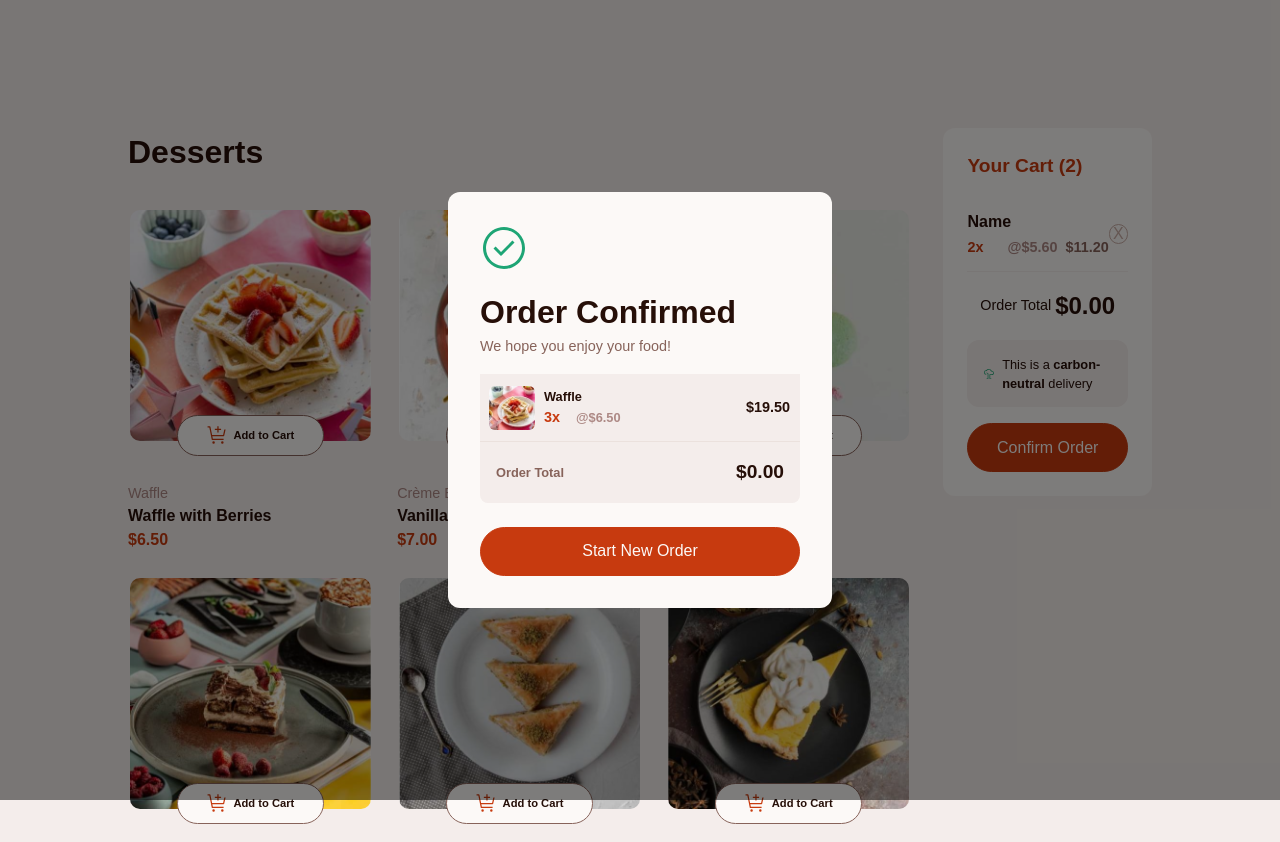
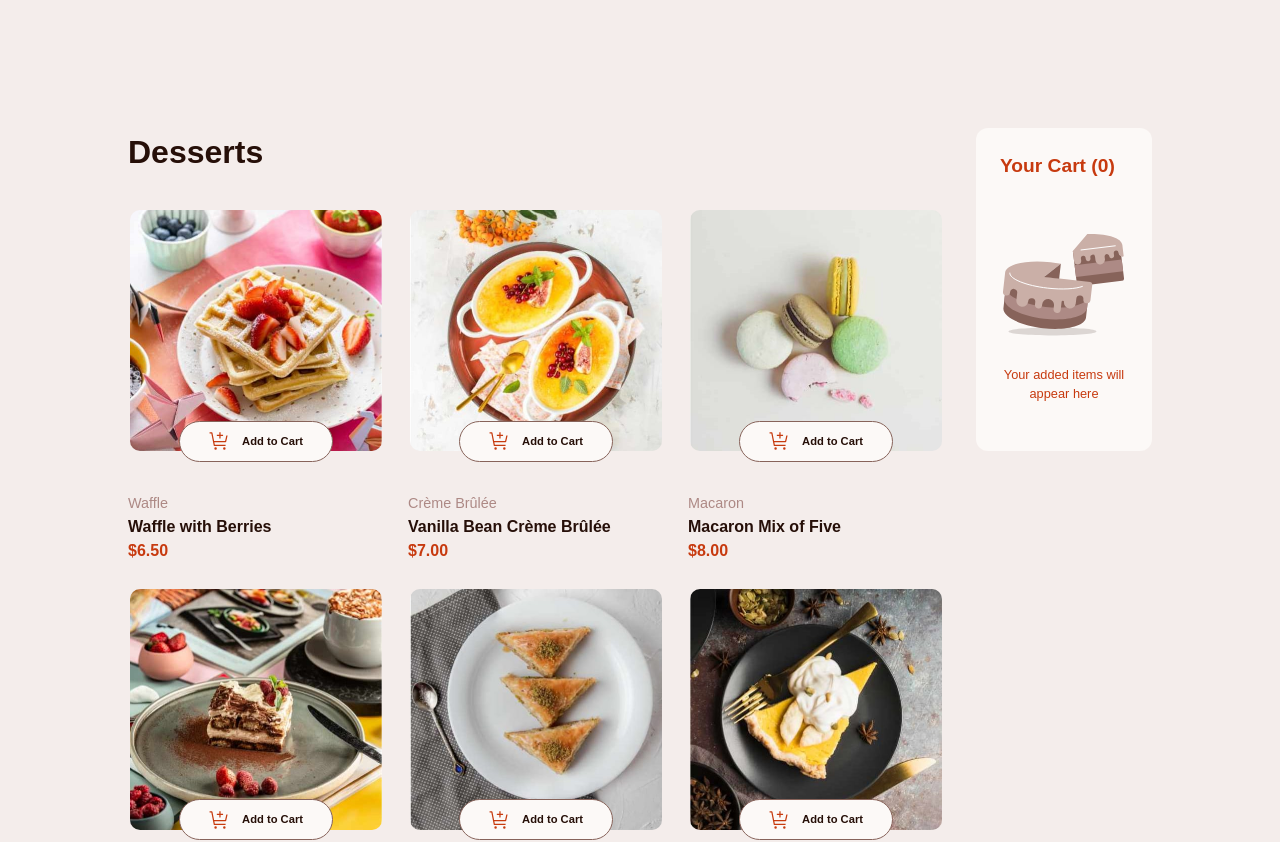
Before and after one commit to cole319/Product-list-with-cart-Assignment-Frontend-Mentor, a Next.js app: page / in a window 1280 px wide. Shown: the top 842 px of the page. Built offline with nearby package versions, Linux system fonts and the light colour scheme.

Commit message:
prior modal functionality viable

```diff
--- a/app/components/AddToCartButton.tsx
+++ b/app/components/AddToCartButton.tsx
@@ -1,23 +1,12 @@
 "use client";
-import React, { JSX, useState, useEffect } from "react";
+import React, { JSX } from "react";
+import { useCart } from "@/app/context/CartContext";
 
 // internal imports
 
 import CartIcon from "@/public/assets/images/icon-add-to-cart.svg";
 import Increment from "@/public/assets/images/icon-increment-quantity.svg";
 import Decrement from "@/public/assets/images/icon-decrement-quantity.svg";
-
-// Interface
-
-// interface AddToCartButtonProps {
-//   handleIncrement: (q: number) => void;
-//   handleDecrement: (q: number) => void;
-//   onClick: () => void;
-// }
-
-interface AddToCartButtonProps {
-  productId: string;
-}
 
 // Styles
 
@@ -33,51 +22,34 @@ const styles = {
   cartIcon: "w-fit",
 };
 
-function usePersistentQuantity(key: string, initialValue: number) {
-  const [quantity, setQuantity] = useState<number>(initialValue);
+// Interface
 
-  useEffect(() => {
-    const stored = localStorage.getItem(key);
-    if (stored) setQuantity(parseInt(stored));
-  }, [key]);
-
-  useEffect(() => {
-    localStorage.setItem(key, quantity.toString());
-  }, [key, quantity]);
-
-  return [quantity, setQuantity] as const;
+interface AddToCartButtonProps {
+  productId: string;
+  name: string;
+  price: number;
 }
 
 // FC
 export default function AddToCartButton({
   productId,
+  name,
+  price,
 }: AddToCartButtonProps): JSX.Element {
-  const [quantity, setQuantity] = usePersistentQuantity(productId, 0);
+  const { cart, addToCart, removeFromCart } = useCart();
 
-  /*
-  const handleIncrement = (q: number) => {
-    setQuantity(q + 1);
-  };
-  const handleDecrement = (q: number) => {
-    setQuantity(Math.max(0, q - 1));
-  };
-  */
+  const item = cart.find((i) => i.id === productId);
+  const quantity = item?.quantity || 0;
 
-  const handleIncrement = () => {
-    setQuantity((q) => q + 1);
-  };
-  const handleDecrement = () => {
-    setQuantity((q) => Math.max(0, q - 1));
-  };
+  const totalQuantity = cart.reduce((sum, item) => sum + item.quantity, 0);
 
   return (
     <>
       {!(quantity === 0) && (
-        <div className="bg-[var(--red)] flex justify-between items-center w-full px-[1rem] py-[0.8rem] rounded-full">
+        <div className="bg-[var(--red)] flex justify-between items-center w-full px-[1rem] py-[0.6rem] rounded-full">
           <button
             className={styles.incDecButtonStyles}
-            // onClick={() => handleDecrement(quantity)}
-            onClick={handleDecrement}
+            onClick={() => removeFromCart({ id: productId, name, price })}
           >
             <Decrement />
           </button>
@@ -85,8 +57,7 @@ export default function AddToCartButton({
 
           <button
             className={styles.incDecButtonStyles}
-            // onClick={() => handleIncrement(quantity)}
-            onClick={handleIncrement}
+            onClick={() => addToCart({ id: productId, name, price })}
           >
             <Increment />
           </button>
@@ -96,8 +67,7 @@ export default function AddToCartButton({
       {quantity === 0 && (
         <button
           className={styles.addToCartButtonStyles}
-          // onClick={() => handleIncrement(quantity)}
-          onClick={handleIncrement}
+          onClick={() => addToCart({ id: productId, name, price })}
         >
           <span className={styles.cartIcon}>
             <CartIcon />
@@ -108,3 +78,76 @@ export default function AddToCartButton({
     </>
   );
 }
+
+/*
+  const handleIncrement = (q: number) => {
+    setQuantity(q + 1);
+  };
+  const handleDecrement = (q: number) => {
+    setQuantity(Math.max(0, q - 1));
+  };
+  */
+
+// interface AddToCartButtonProps {
+//   handleIncrement: (q: number) => void;
+//   handleDecrement: (q: number) => void;
+//   onClick: () => void;
+// }
+
+// const orderTotal = cart.reduce(
+//   (sum, item) => sum + item.price * item.quantity,
+//   0
+// );
+
+// const handleIncrement = () => {
+//   setQuantity((q) => q + 1);
+// };
+// const handleDecrement = () => {
+//   setQuantity((q) => Math.max(0, q - 1));
+// };
+
+// const handleQuantity = () => {
+//   const item = cart.find((i) => i.id === productId);
+//   const itemCount = item?.quantity;
+//   if (typeof itemCount !== undefined) {
+//     setItemCount((itemCount) => itemCount);
+//   } else {
+//     setItemCount(0);
+//   }
+// };
+
+// const [itemCount, setItemCount] = useState(0);
+// const [quantity, setQuantity] = usePersistentQuantity(productId, itemCount);
+
+// function usePersistentQuantity(key: string, initialValue: number) {
+//   const [quantity, setQuantity] = useState<number>(initialValue);
+
+//   useEffect(() => {
+//     const stored = localStorage.getItem(key);
+//     if (stored) setQuantity(parseInt(stored));
+//   }, [key]);
+
+//   useEffect(() => {
+//     localStorage.setItem(key, quantity.toString());
+//   }, [key, quantity]);
+
+//   return [quantity, setQuantity] as const;
+// }
+// const handleAdd = () => {
+//   addToCart({ id: productId, name: name, price: price });
+//   // handleQuantity();
+// };
+
+// const handleRemove = () => {
+//   removeFromCart({ id: productId, name: name, price: price });
+//   // handleQuantity();
+// };
+
+// onClick={() => handleDecrement(quantity)}
+// onClick={handleRemove}
+
+// onClick={() => handleIncrement(quantity)}
+// onClick={handleAdd}
+
+// onClick={() => handleIncrement(quantity)}
+// onClick={handleIncrement}
--- a/app/components/Cart.tsx
+++ b/app/components/Cart.tsx
@@ -1,5 +1,6 @@
 "use client";
-import React, { JSX, useState } from "react";
+import React, { JSX, useState, useMemo } from "react";
+import { useCart } from "@/app/context/CartContext";
 
 //internal imports
 import EmptyCartImage from "@/public/assets/images/illustration-empty-cart.svg";
@@ -7,13 +8,20 @@ import CarbonNeutralIcon from "@/public/assets/images/icon-carbon-neutral.svg";
 import Button from "./Button";
 import CartItem from "./CartItem";
 
-interface CartProps {
-  quantity: number;
-}
+//Types
+import { CartItemType } from "../types/CartItemType";
 
-export default function Cart({ quantity }: CartProps): JSX.Element {
-  const [totalQuantity, setTotalQuantity] = useState<number>(2);
-  const [orderTotal, setOrderTotal] = useState<number>(0);
+export default function Cart(): JSX.Element {
+  const { cart } = useCart();
+
+  const totalQuantity = useMemo(
+    () => cart.reduce((sum, item) => sum + item.quantity, 0),
+    [cart]
+  );
+  const orderTotal = useMemo(
+    () => cart.reduce((sum, item) => sum + item.price * item.quantity, 0),
+    [cart]
+  );
 
   return (
     <div className="bg-[var(--rose-50)] w-full h-fit text-[var(--red)] p-[1.5rem] rounded-xl flex flex-col justify-center gap-[1rem]">
@@ -39,15 +47,25 @@ export default function Cart({ quantity }: CartProps): JSX.Element {
       {/* From this section upto the button will only be visible when totalQuantity > 0 */}
       {totalQuantity > 0 && (
         <section className="flex flex-col justify-center gap-[1rem]">
-          <section>
-            <CartItem id="1" name="Name" price={5.6} quantity={2} />
-          </section>
+          <div>
+            {/* <CartItem id="1" name="Name" price={5.6} quantity={2} /> */}
+            {cart.map((cartItem) => (
+              <div key={cartItem.id}>
+                <CartItem
+                  id={cartItem.id}
+                  name={cartItem.name}
+                  price={cartItem.price}
+                  quantity={cartItem.quantity}
+                />
+              </div>
+            ))}
+          </div>
 
-          <section>
+          <div>
             <div className="flex justify-between items-center px-[0.8rem] pb-[1rem]">
-              <h1 className="text-[var(--rose-900)] text-[0.9rem] font-medium">
+              <h2 className="text-[var(--rose-900)] text-[0.9rem] font-medium">
                 Order Total
-              </h1>
+              </h2>
               <div className="flex justify-center items-center text-[1.5rem] text-[var(--rose-900)] font-bold">
                 <span>$</span>
                 <span>{orderTotal.toFixed(2)}</span>
@@ -61,7 +79,7 @@ export default function Cart({ quantity }: CartProps): JSX.Element {
                 delivery
               </p>
             </div>
-          </section>
+          </div>
 
           <Button buttonName="Confirm Order" />
         </section>
@@ -69,3 +87,16 @@ export default function Cart({ quantity }: CartProps): JSX.Element {
     </div>
   );
 }
+
+// interface CartProps {
+//   onClick: () => CartItemType[];
+// }
+
+// const totalQuantity = cart.reduce((sum, item) => sum + item.quantity, 0);
+// const orderTotal = cart.reduce(
+//   (sum, item) => sum + item.price * item.quantity,
+//   0
+// );
+
+// const [cart, setCart] = useState<CartItemType[]>([]);
+// const [totalQuantity, setTotalQuantity] = useState<number>(0);
--- a/app/components/CartItem.tsx
+++ b/app/components/CartItem.tsx
@@ -1,8 +1,12 @@
 import React, { JSX } from "react";
+import { useCart } from "@/app/context/CartContext";
 
 //internal imports
 import { CartItemType } from "../types/CartItemType";
-// import RemoveItemIcon from "@/public/assets/images/icon-remove-item.svg";
+
+interface CartItemProps {
+  onClick: () => void;
+}
 
 export default function CartItem({
   id,
@@ -11,6 +15,7 @@ export default function CartItem({
   quantity,
 }: CartItemType): JSX.Element {
   //Calculate total price of single product category
+  const { cart, removeOrder } = useCart();
 
   function getTotal(price: number, quantity: number): number {
     return parseFloat((price * quantity).toFixed(2));
@@ -34,9 +39,12 @@ export default function CartItem({
           </div>
         </div>
       </div>
-      <div className="h-[1.2rem] w-[1.2rem] border-[1.5px] rounded-full flex justify-center items-center text-[var(--rose-300)] border-[var(--rose-300)] hover:cursor-pointer hover:border-[var(--red)] hover:text-[var(--red)]">
-        {/* <RemoveItemIcon /> */}X
-      </div>
+      <button
+        className="h-[1.2rem] w-[1.2rem] border-[1.5px] rounded-full flex justify-center items-center text-[var(--rose-300)] border-[var(--rose-300)] hover:cursor-pointer hover:border-[var(--red)] hover:text-[var(--red)]"
+        onClick={() => removeOrder({ id: id, name, price })}
+      >
+        X
+      </button>
     </div>
   );
 }
--- a/app/components/DessertCard.tsx
+++ b/app/components/DessertCard.tsx
@@ -43,7 +43,7 @@ export default function DessertCard({
         </p>
       </div>
       <div className="absolute w-[60%] left-[20%] right-[20%] top-[60%]">
-        <AddToCartButton productId={id} />
+        <AddToCartButton productId={id} name={name} price={price} />
       </div>
     </div>
   );
--- /dev/null
+++ b/app/context/CartContext.tsx
@@ -0,0 +1,104 @@
+"use client";
+import {
+  createContext,
+  useContext,
+  useState,
+  useEffect,
+  ReactNode,
+} from "react";
+import { CartItemType } from "@/app/types/CartItemType";
+
+type CartContextType = {
+  cart: CartItemType[];
+  addToCart: (item: Omit<CartItemType, "quantity">) => void;
+  removeFromCart: (item: Omit<CartItemType, "quantity">) => void;
+  removeOrder: (item: Omit<CartItemType, "quantity">) => void;
+};
+
+const CartContext = createContext<CartContextType | undefined>(undefined);
+
+export const CartProvider = ({ children }: { children: ReactNode }) => {
+  const [cart, setCart] = useState<CartItemType[]>([]);
+
+  useEffect(() => {
+    const storedCart = localStorage.getItem("cart");
+    if (storedCart) {
+      try {
+        setCart(JSON.parse(storedCart));
+      } catch (error) {
+        console.error("Failed to parse stored cart", error);
+      }
+    }
+  }, []);
+
+  useEffect(() => {
+    localStorage.setItem("cart", JSON.stringify(cart));
+  }, [cart]);
+
+  const addToCart = (item: Omit<CartItemType, "quantity">) => {
+    setCart((prevCart) => {
+      const existingItem = prevCart.find((i) => i.id === item.id);
+      if (existingItem) {
+        return prevCart.map((i) =>
+          i.id === item.id ? { ...i, quantity: i.quantity + 1 } : i
+        );
+      } else {
+        return [...prevCart, { ...item, quantity: 1 }];
+      }
+    });
+  };
+
+  function removeFromCart(item: Omit<CartItemType, "quantity">) {
+    setCart((prevCart) => {
+      const existingItem = prevCart.find((i) => i.id === item.id);
+      if (!existingItem) return prevCart;
+
+      if (existingItem.quantity <= 1) {
+        return prevCart.filter((i) => i.id !== item.id);
+      }
+
+      return prevCart.map((i) =>
+        i.id === item.id ? { ...i, quantity: i.quantity - 1 } : i
+      );
+    });
+  }
+
+  function removeOrder(item: Omit<CartItemType, "quantity">) {
+    setCart((prevCart) => {
+      const existingItem = prevCart.find((i) => i.id === item.id);
+      if (!existingItem) return prevCart;
+      return prevCart.filter((i) => i.id !== item.id);
+    });
+  }
+
+  return (
+    <CartContext.Provider
+      value={{ cart, addToCart, removeFromCart, removeOrder }}
+    >
+      {children}
+    </CartContext.Provider>
+  );
+};
+
+export const useCart = () => {
+  const context = useContext(CartContext);
+  if (!context) throw new Error("useCart must be used within CartProvider");
+  return context;
+};
+
+//  const totalQuantity = cart.reduce((sum, item) => sum + item.quantity, 0);
+//   const orderTotal = cart.reduce(
+//     (sum, item) => sum + item.price * item.quantity,
+//     0
+//   );
+
+// setCart((prevCart) => {
+//   const existingItem = prevCart.find((i) => i.id === item.id);
+//   if (existingItem) {
+//     return prevCart.map((i) =>
+//       i.id === item.id ? { ...i, quantity: i.quantity - 1 } : i
+//     );
+//   } else {
+//     return [...prevCart, { ...item, quantity: 0 }];
+//   }
+// });
--- a/app/layout.tsx
+++ b/app/layout.tsx
@@ -1,6 +1,7 @@
 import type { Metadata } from "next";
 import { Geist, Geist_Mono } from "next/font/google";
 import { Red_Hat_Text } from "next/font/google";
+import { CartProvider } from "@/app/context/CartContext";
 import "./globals.css";
 
 const geistSans = Geist({
@@ -35,7 +36,7 @@ export default function RootLayout({
         // className={`${geistSans.variable} ${geistMono.variable} antialiased`}
         className={`${redHatText.variable} antialiased `}
       >
-        {children}
+        <CartProvider>{children}</CartProvider>
       </body>
     </html>
   );
--- a/app/page.tsx
+++ b/app/page.tsx
@@ -19,9 +19,9 @@ export default function Home() {
     <main
       className={`relative flex flex-col min-h-screen bg-[var(--rose-100)] font-[var(--font-display)]`}
     >
-      <div className="absolute z-2 h-full">
+      {/* <div className="absolute z-2 h-full">
         <Modal />
-      </div>
+      </div> */}
 
       <div className="flex p-[1rem] md:p-[2rem] lg:py-[8rem] lg:px-[8rem] items-start">
         <section className="flex flex-col w-70%]">
@@ -35,7 +35,7 @@ export default function Home() {
         </section>
 
         <section className="pl-[2rem] flex justify-center items-center w-[30%]">
-          <Cart quantity={0} />
+          <Cart />
         </section>
       </div>
 
```
